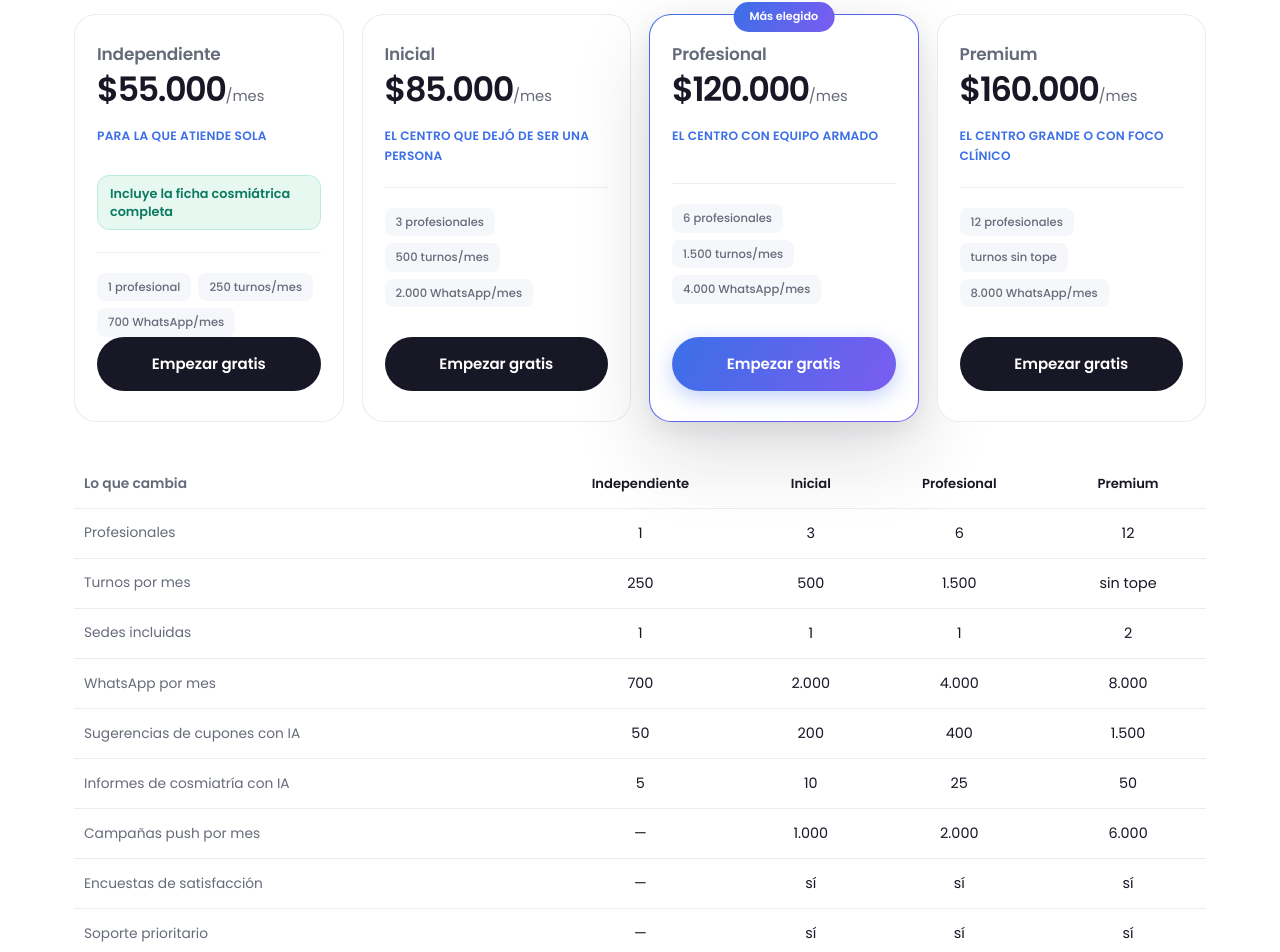
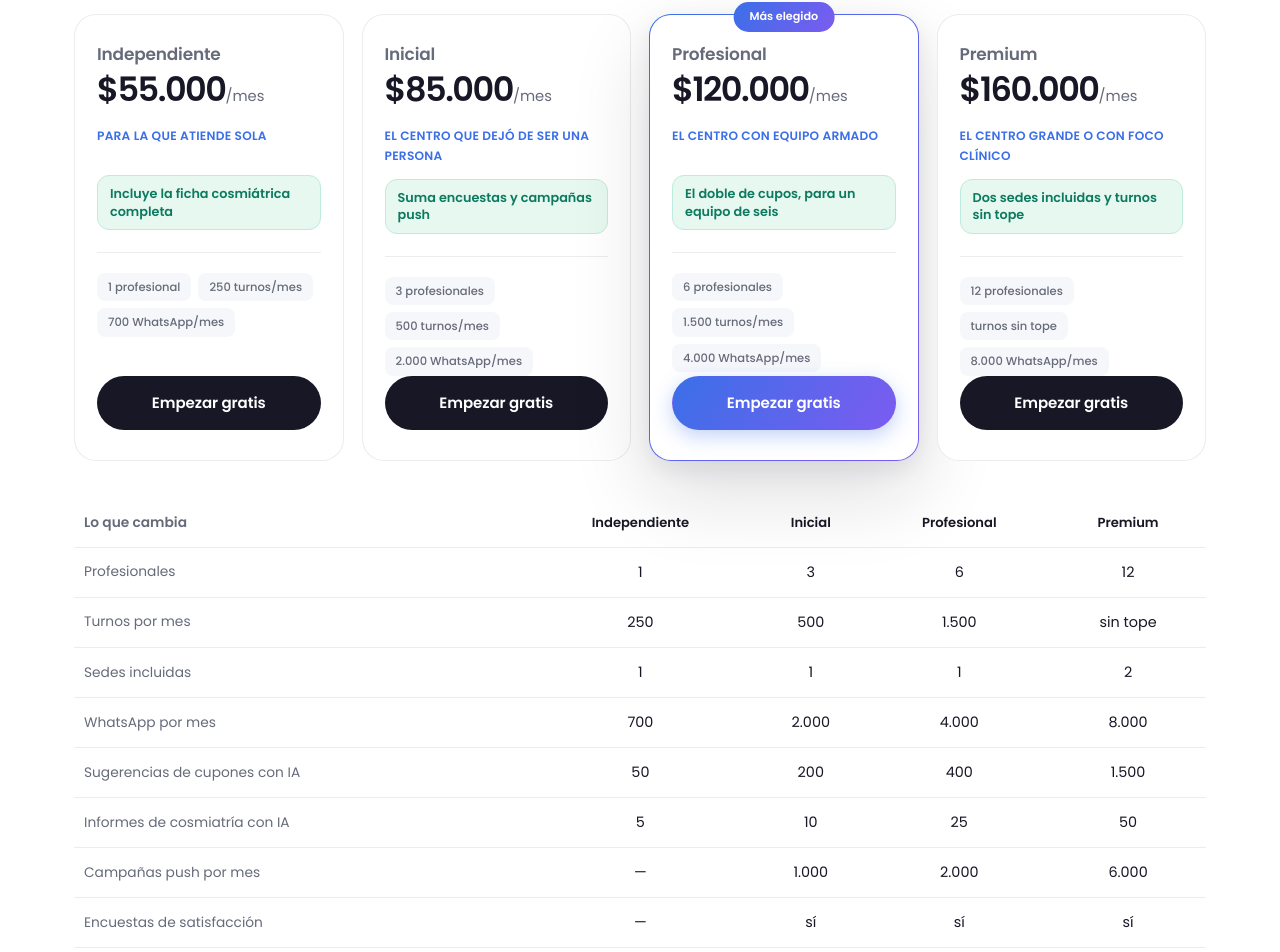
Before and after one commit to facubolatti/clovix-landing, a Next.js app: page /nexo in a window 1280 px wide. Shown: the part 5415-6367 px from the top of the page. Built offline with nearby package versions, Linux system fonts and the light colour scheme.

Commit message:
Planes: un destacado por tarjeta con lo que suma cada escalon

```diff
--- a/app/nexo/page.tsx
+++ b/app/nexo/page.tsx
@@ -220,18 +220,21 @@ export default function Page() {
         <h3>Inicial</h3>
         <div className="price">$85.000<small>/mes</small></div>
         <div className="plan-cap">El centro que dejó de ser una persona</div>
+        <div className="plan-destacado">Suma encuestas y campañas push</div>
         <div className="plan-lim"><span className="chip">3 profesionales</span><span className="chip">500 turnos/mes</span><span className="chip">2.000 WhatsApp/mes</span></div>
         <a href={NEXO_SIGNUP} className="btn btn-ink">Empezar gratis</a>
       </div><div className="plan top rv"><span className="plan-flag">Más elegido</span>
         <h3>Profesional</h3>
         <div className="price">$120.000<small>/mes</small></div>
         <div className="plan-cap">El centro con equipo armado</div>
+        <div className="plan-destacado">El doble de cupos, para un equipo de seis</div>
         <div className="plan-lim"><span className="chip">6 profesionales</span><span className="chip">1.500 turnos/mes</span><span className="chip">4.000 WhatsApp/mes</span></div>
         <a href={NEXO_SIGNUP} className="btn btn-grad">Empezar gratis</a>
       </div><div className="plan  rv">
         <h3>Premium</h3>
         <div className="price">$160.000<small>/mes</small></div>
         <div className="plan-cap">El centro grande o con foco clínico</div>
+        <div className="plan-destacado">Dos sedes incluidas y turnos sin tope</div>
         <div className="plan-lim"><span className="chip">12 profesionales</span><span className="chip">turnos sin tope</span><span className="chip">8.000 WhatsApp/mes</span></div>
         <a href={NEXO_SIGNUP} className="btn btn-ink">Empezar gratis</a>
       </div></div>
```
